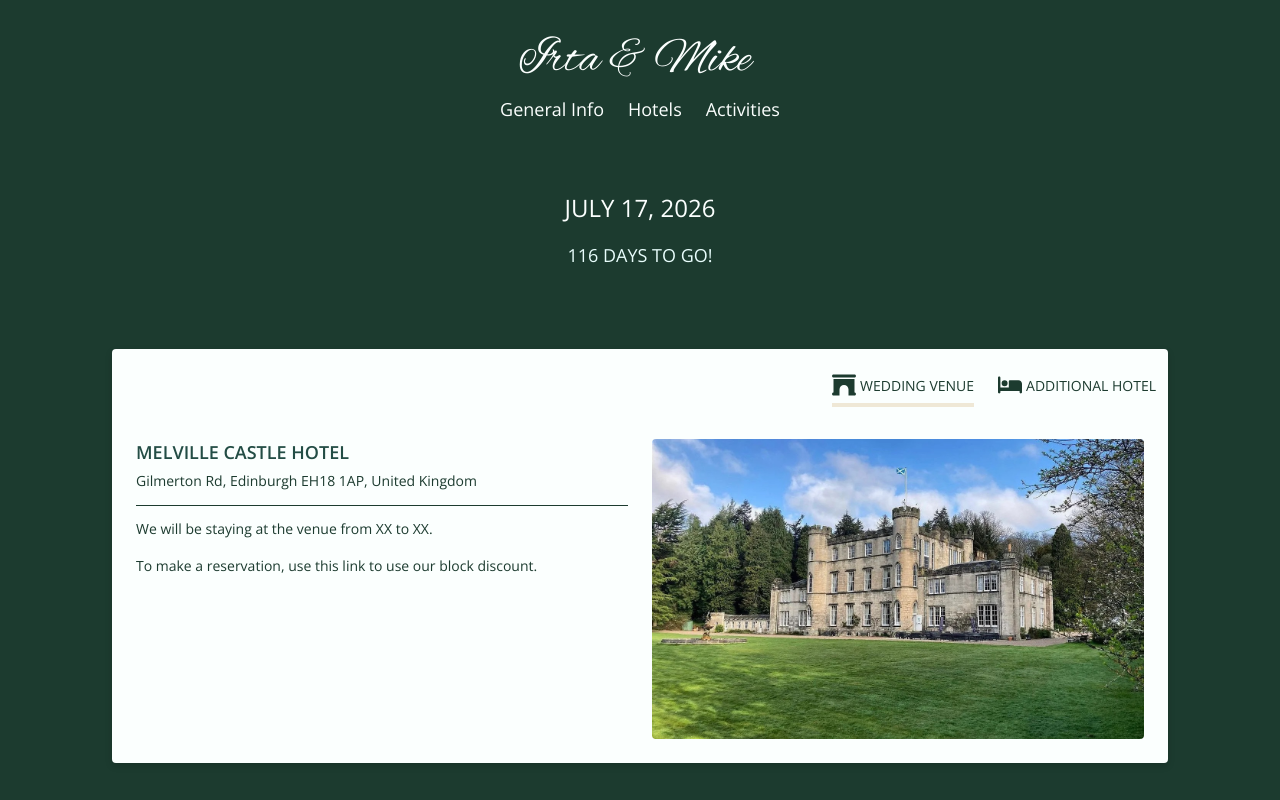
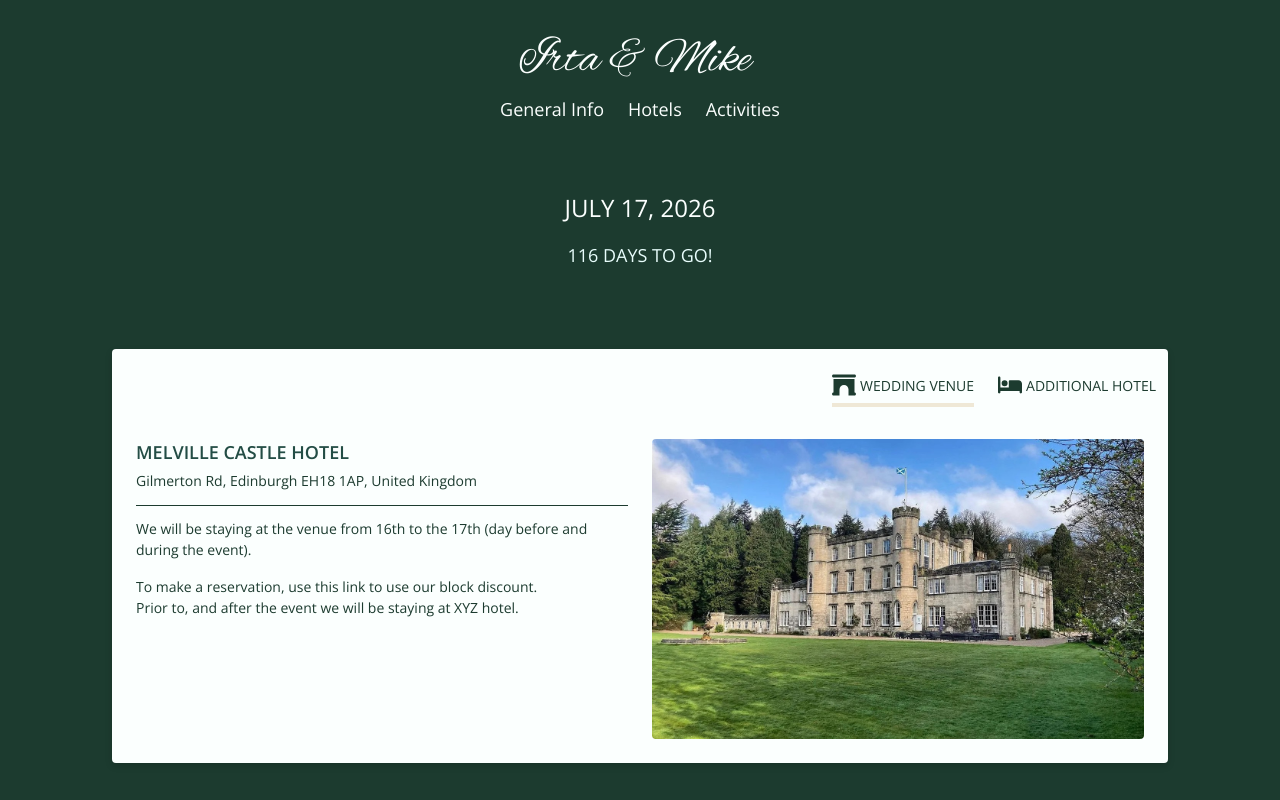
Before and after one commit to irta-mike/irta-mike.github.io, a Vue app: page / in a window 1280 px wide. Shown: the top 800 px of the page. Built offline with nearby package versions, Linux system fonts and the light colour scheme.

Commit message:
updated text

```diff
--- a/src/components/home/Hotels.vue
+++ b/src/components/home/Hotels.vue
@@ -56,8 +56,9 @@
                     <h2 class="text-green-800">Melville Castle Hotel</h2>
                     <a class="text-[14px]" href="https://www.google.com/maps/place/Melville+Castle+Hotel/data=!4m2!3m1!1s0x4887becc84d0aec9:0xd875e77214e6794f?sa=X&ved=1t:242&ictx=111">Gilmerton Rd, Edinburgh EH18 1AP, United Kingdom</a>
                     <div class="border-t border-green mt-3 pt-3 text-[14px]">
-                        <p class="text-mb">We will be staying at the venue from XX to XX.</p>
+                        <p class="text-mb">We will be staying at the venue from 16th to the 17th (day before and during the event).</p>
                         <p>To make a reservation, use this <a href="">link</a> to use our block discount.</p>
+                        <p>Prior to, and after the event we will be staying at XYZ hotel.</p>
                     </div>
                 </template>
             </ServicesTemplate>
```
